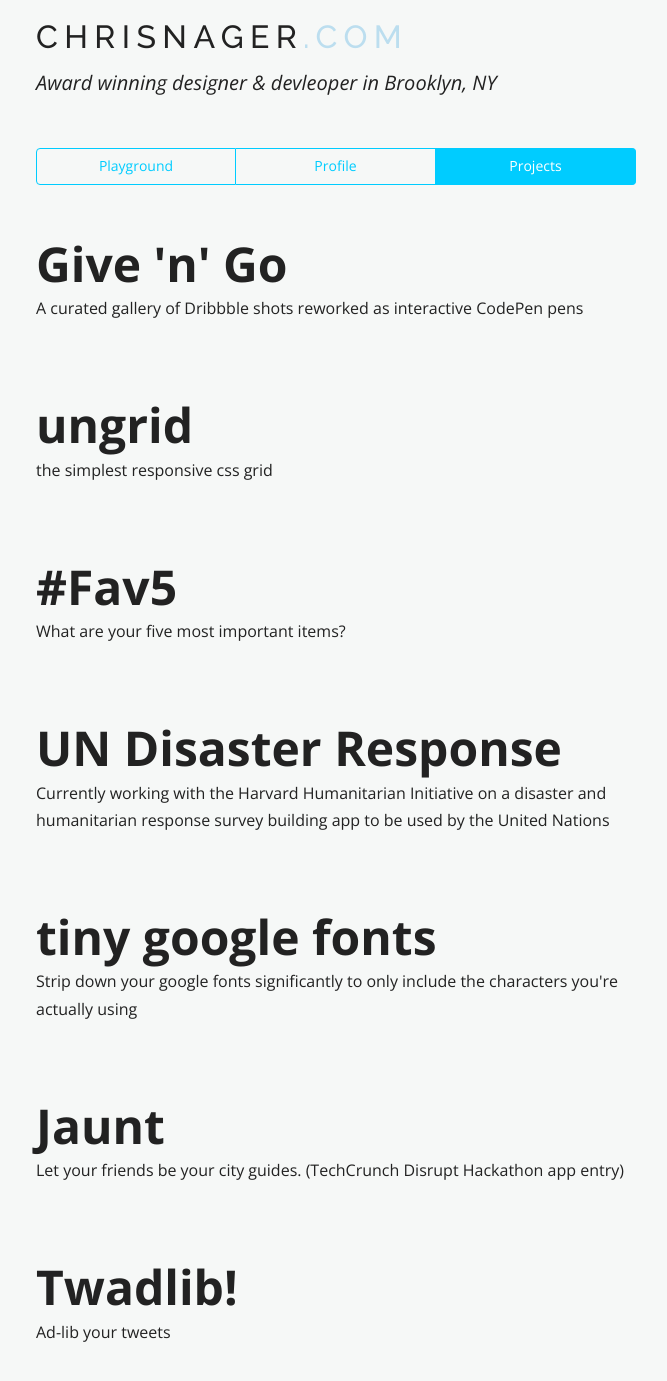
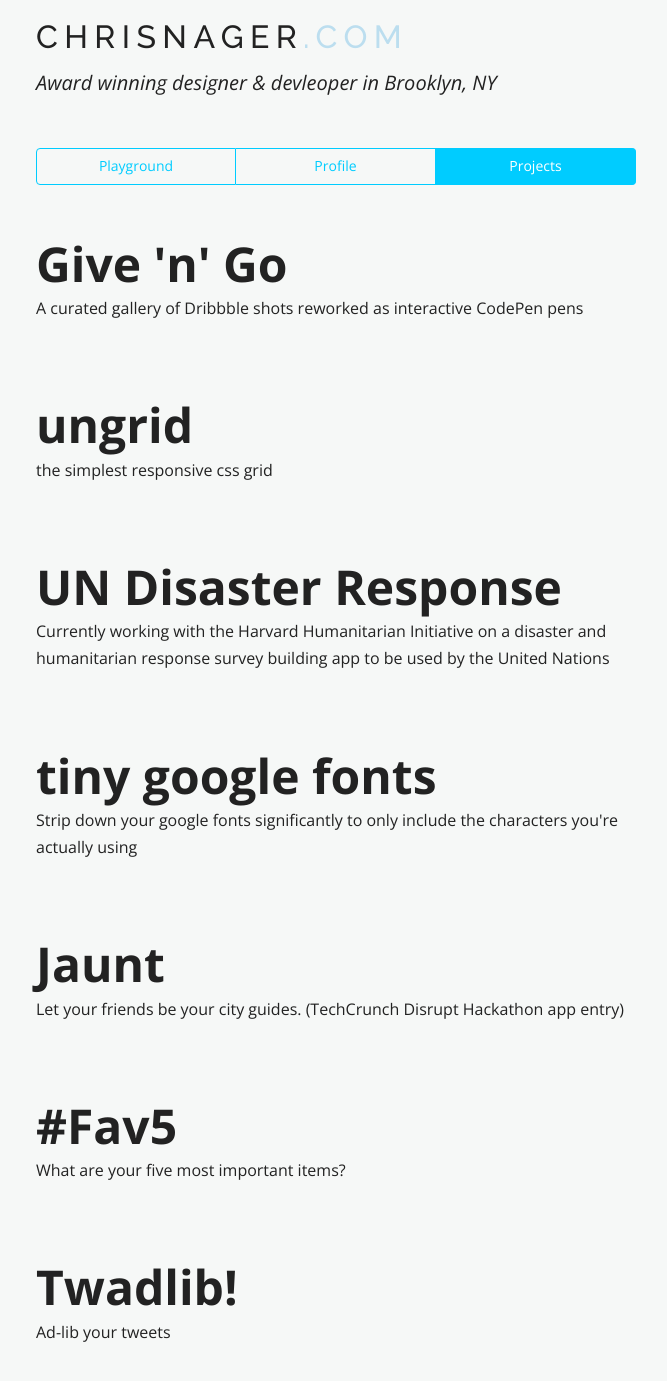
Before and after one commit to chrisnager/chrisnager.github.io, a Jekyll site: the page built from projects.html, in a window 1280 px wide and 1400 px high. Shown: the top 1381 px of the window, without its empty margins (304-971 px from the left). Built offline with Jekyll 4.4.1, drawn with Linux system fonts in a browser that asks for light colours; nearby versions of some CDN libraries; library files that are not in the unit come from our copies; Markdown is read by kramdown in place of the engine named in the settings.

Commit message:
Update project order

```diff
--- a/projects.html
+++ b/projects.html
@@ -20,13 +20,6 @@
         </a>
     </li>
 
-    <li class="project">
-        <a class="project__link" href="//fav5.co">
-            <h1 class="project__title">#Fav5</h1>
-            <p class="project__description">What are your five most important items?</p>
-        </a>
-    </li>
-
    <li class="project">
         <a class="project__link" href="//vimeo.com/71911497">
             <h1 class="project__title">UN Disaster Response</h1>
@@ -35,7 +28,7 @@
    </li>
 
    <li class="project">
-        <a class="project__link" href="//chrisnager.github.io/tiny-google-fonts">
+        <a class="project__link" href="//github.com/chrisnager/tiny-google-fonts">
             <h1 class="project__title">tiny google fonts</h1>
             <p class="project__description">Strip down your google fonts significantly to only include the characters you're actually using</p>
         </a>
@@ -45,6 +38,13 @@
         <a class="project__link" href="//disruptnyhackathon.challengepost.com/submissions/23514-jaunt">
             <h1 class="project__title">Jaunt</h1>
             <p class="project__description">Let your friends be your city guides. (TechCrunch Disrupt Hackathon app entry)</p>
+        </a>
+    </li>
+
+    <li class="project">
+        <a class="project__link" href="//fav5.co">
+            <h1 class="project__title">#Fav5</h1>
+            <p class="project__description">What are your five most important items?</p>
         </a>
     </li>
 
```
